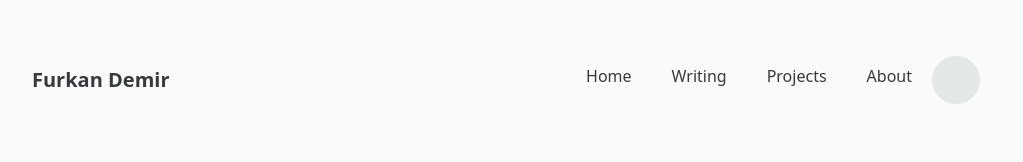
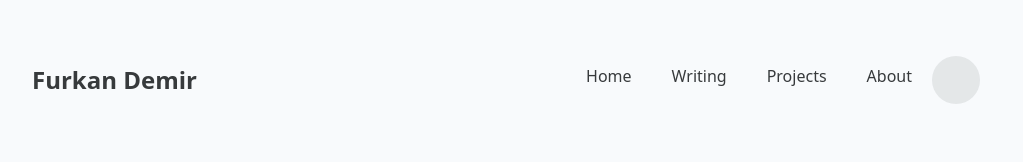
Before and after one commit to fdemir/fdemir.dev, a Nuxt app: page / in a window 1280 px wide. Shown: the top 162 px of the page, without its empty margins (128-1151 px from the left). Built offline with nearby package versions, Linux system fonts and the light colour scheme; some icons are missing.

Commit message:
:lipstick: change logo size

```diff
--- a/components/Header.vue
+++ b/components/Header.vue
@@ -28,7 +28,7 @@ router.afterEach(() => (navbarVisible.value = false));
 <template>
   <div class="container">
     <div class="py-12 flex justify-between align-middle">
-      <NuxtLink to="/" class="font-semibold text-xl hover:text-primary md:transition-all grid place-items-center">Furkan Demir</NuxtLink>
+      <NuxtLink to="/" class="font-semibold text-2xl hover:text-primary md:transition-all grid place-items-center">Furkan Demir</NuxtLink>
       <div class="z-40 flex items-center">
         <div
           class="md:flex hidden self-center transition-all duration-500 fixed top-1/2 left-0 -translate-y-1/2 md:relative"
```
